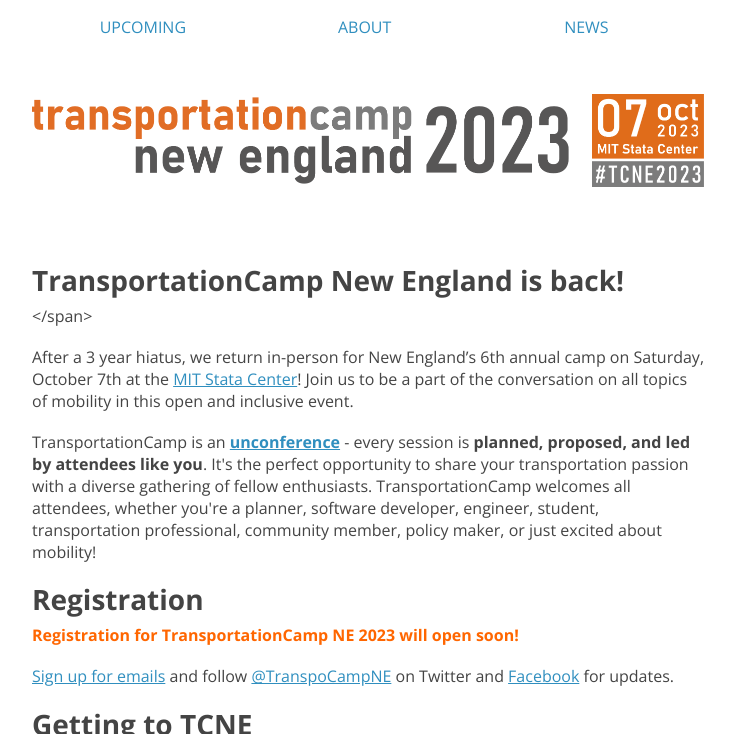
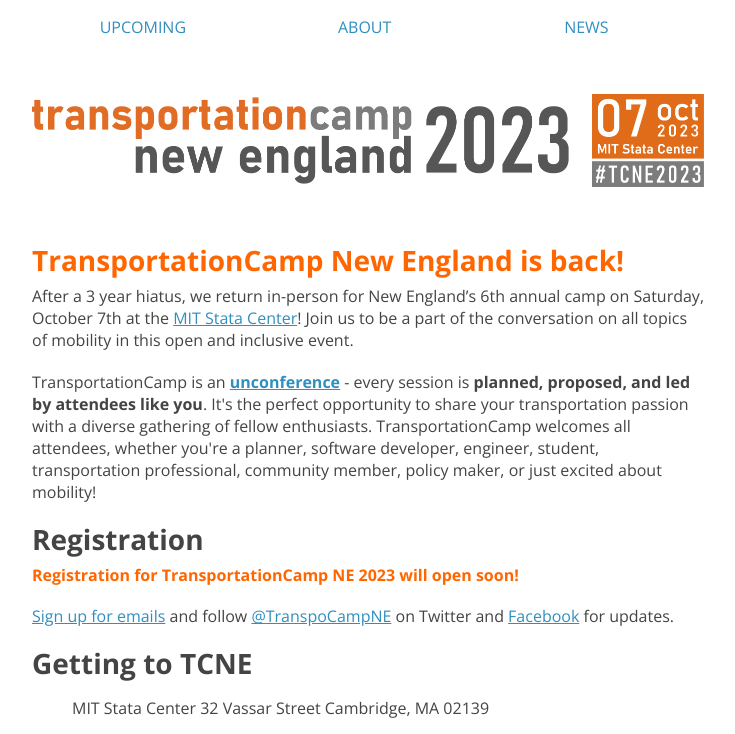
Before and after one commit to transpocamp/transportationcamp.org, a Jekyll site: the page built from events/new-england-2023/index.markdown, in a window 1280 px wide and 900 px high, cut to the strip 0-734 px from the top of the window. Shown: the whole strip, without its empty margins (272-1007 px from the left). Built offline with Jekyll 4.4.1, drawn with Linux system fonts in a browser that asks for light colours; nearby versions of some CDN libraries.

Commit message:
Fix markup in new-england-2023.

```diff
--- a/events/new-england-2023/index.markdown
+++ b/events/new-england-2023/index.markdown
@@ -12,9 +12,9 @@
 ---
 
 
-<span style="color: #FF6600;">
-### TransportationCamp New England is back!
-</span>
+<div style="color: #FF6600;">
+    <h3>TransportationCamp New England is back!</h3>
+</div>
 
 After a 3 year hiatus, we return in-person for New England’s 6th annual camp on Saturday, October 7th at the [MIT Stata Center](https://www.google.com/maps/dir//Stata+Center,+32+Vassar+St,+Cambridge,+MA+02139/@42.3616134,-71.0932104,17z/data=!4m18!1m8!3m7!1s0x89e370a95d3025a9:0xb1de557289ff6bbe!2sStata+Center,+32+Vassar+St,+Cambridge,+MA+02139!3b1!8m2!3d42.3616095!4d-71.0906355!16zL20vMDEyamZ2!4m8!1m0!1m5!1m1!1s0x89e370a95d3025a9:0xb1de557289ff6bbe!2m2!1d-71.0906355!2d42.3616095!3e3?entry=ttu)! Join us to be a part of the conversation on all topics of mobility in this open and inclusive event.
 
```
